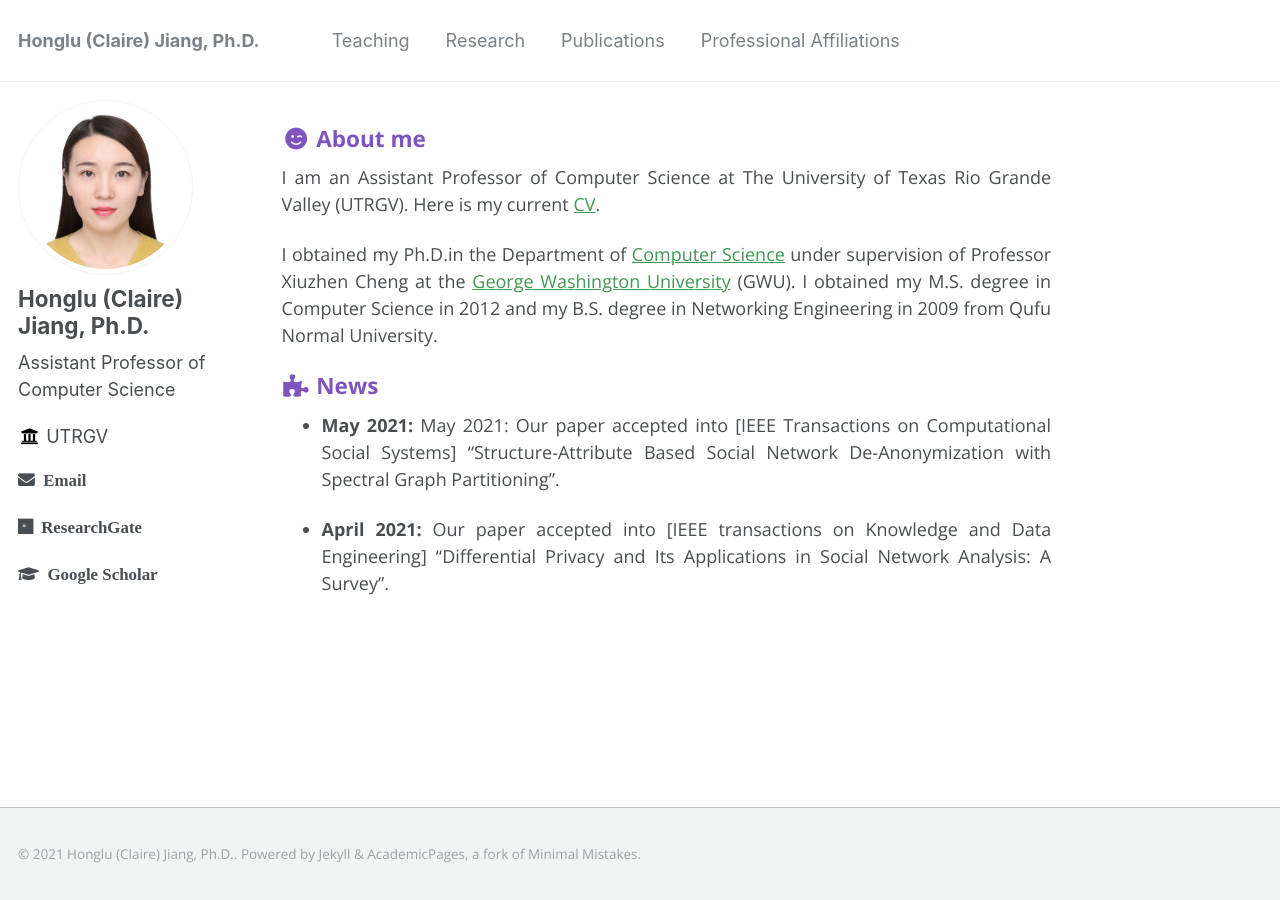
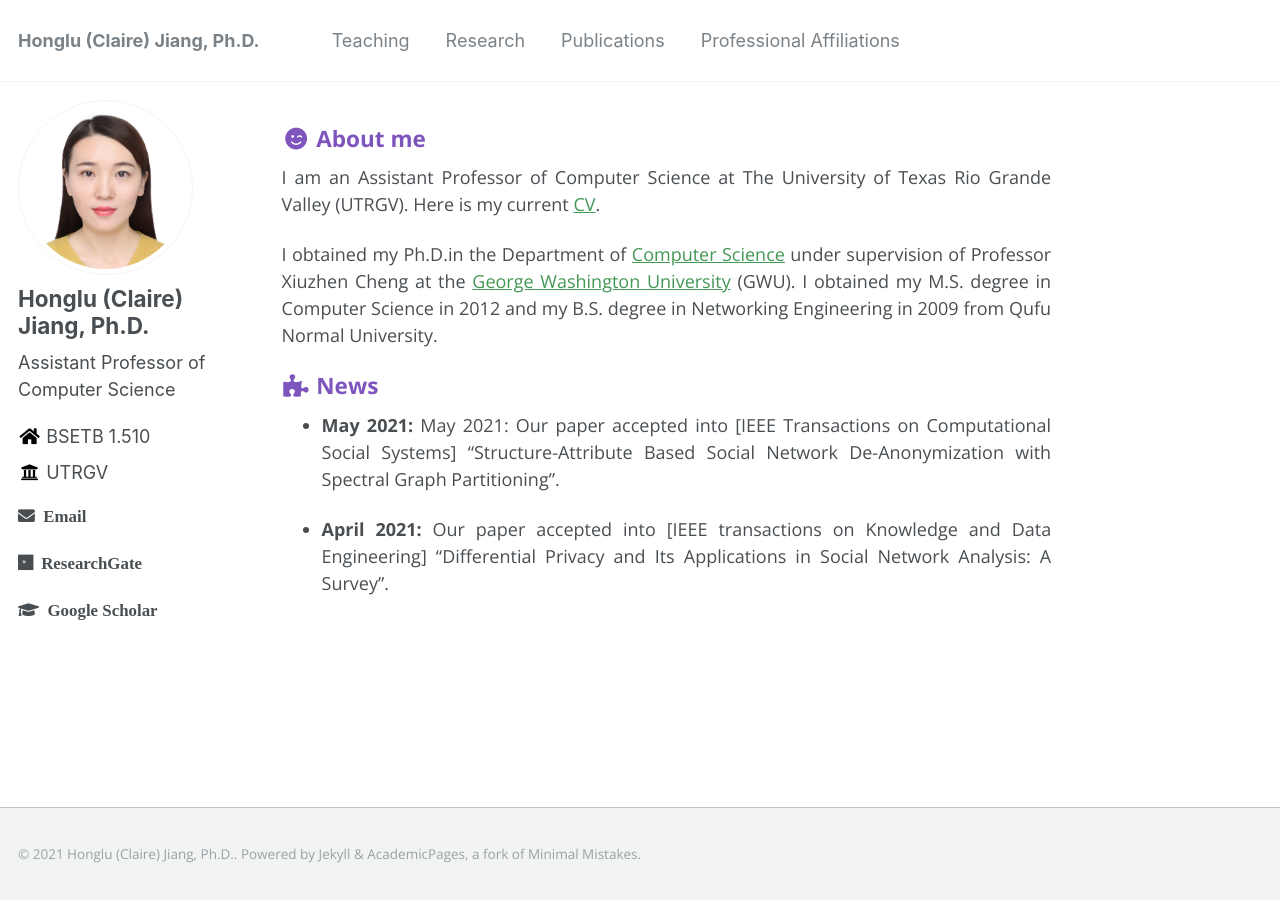
Before and after one commit to hljiang0720/hljiang.github.io, a Jekyll site: the page built from _pages/about.md, in a window 1280 px wide. Built offline with Jekyll 4.4.1, drawn with Linux system fonts in a browser that asks for light colours.

Commit message:
Update _config.yml

```diff
--- a/_config.yml
+++ b/_config.yml
@@ -83,10 +83,10 @@
   name             : "Honglu (Claire) Jiang, Ph.D."
   avatar           : "profile.png"
   bio              : "Assistant Professor of Computer Science"
-  #location         : ERB 529
+  location         :  BSETB 1.510
   employer         : "UTRGV"
   googlescholar    : "https://scholar.google.com/citations?hl=en&user=fiY8is0AAAAJ"
-  email            : "hljiang0720@gwu.edu"
+  email            : "honglu.jiang@utrgv.edu"
   researchgate     : "https://www.researchgate.net/profile/Honglu_Jiang"
   uri              :
   bitbucket        :
```
